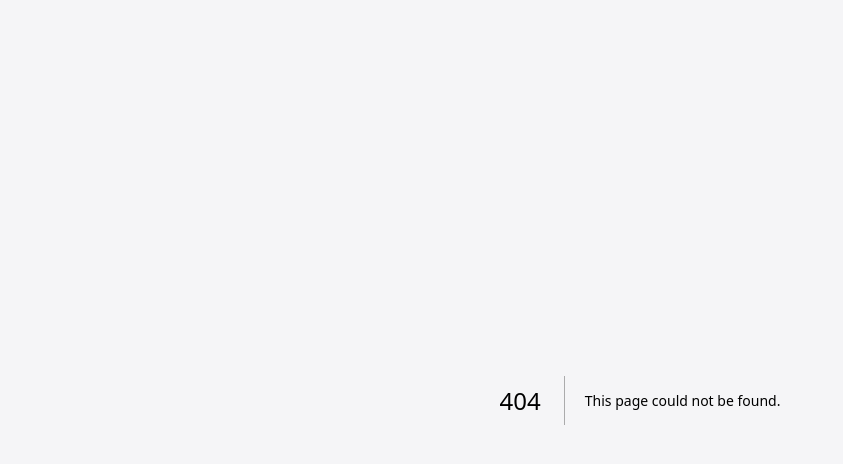
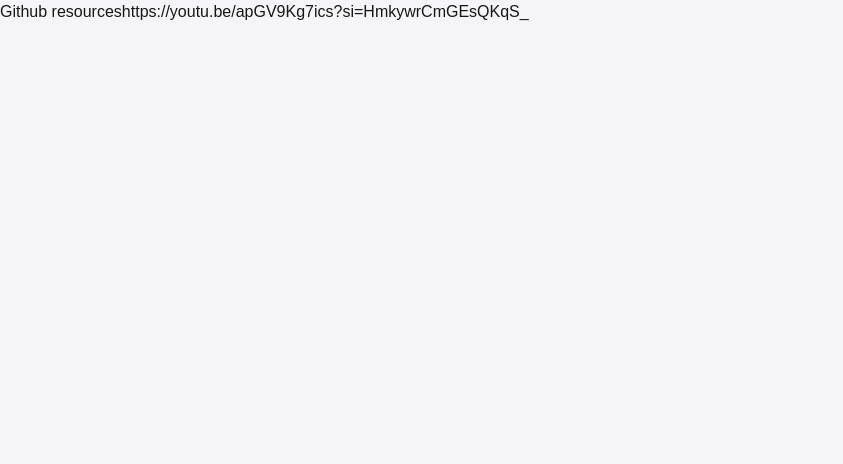
Before and after one commit to Ayusht0mar/notes, a Next.js app: page /github/resources in a window 1280 px wide. Before the commit this address had no page. Shown: the top 464 px of the page, without its empty margins (0-843 px from the left). Built offline with nearby package versions, Linux system fonts and the light colour scheme.

Commit message:
Github resources page created

```diff
--- /dev/null
+++ b/src/app/github/resources/page.tsx
@@ -0,0 +1,11 @@
+const ResourcesPage = () => {
+    return (
+        <div>
+            Github resources
+
+            <a href="https://youtu.be/apGV9Kg7ics?si=HmkywrCmGEsQKqS_" target="_blank">https://youtu.be/apGV9Kg7ics?si=HmkywrCmGEsQKqS_</a>
+        </div>
+     );
+}
+
+export default ResourcesPage;
```
